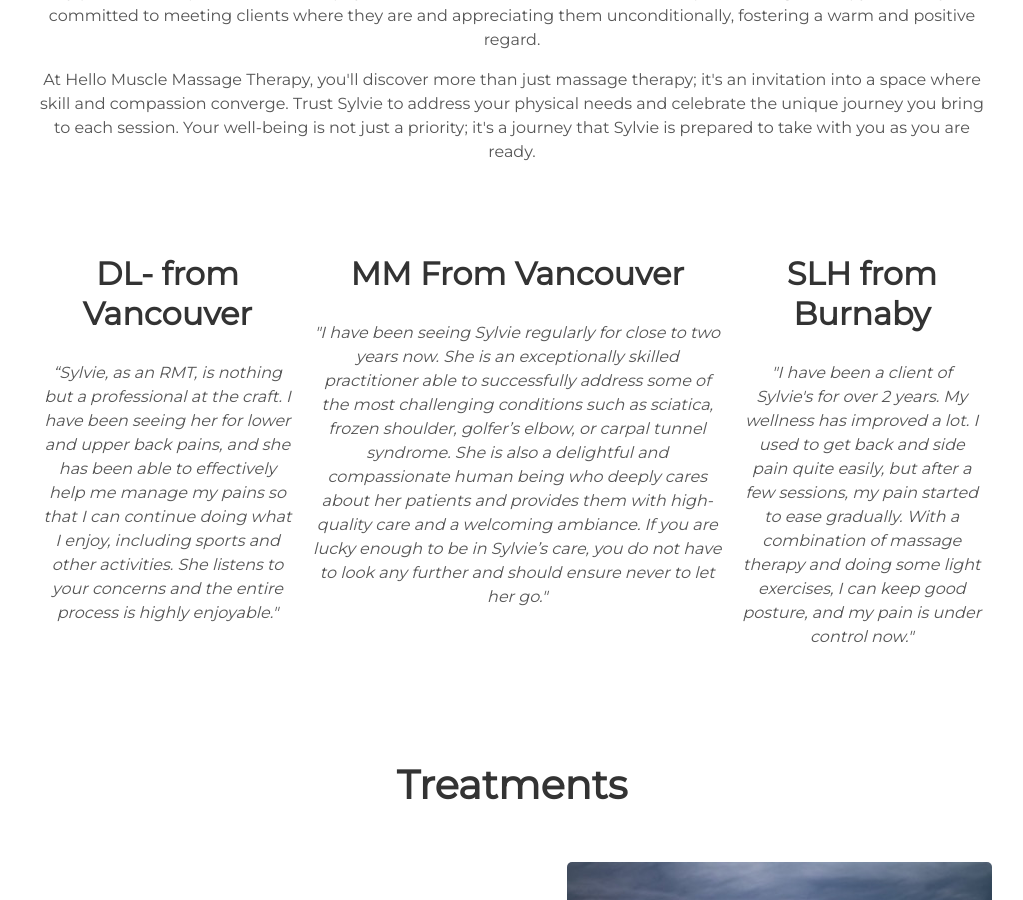
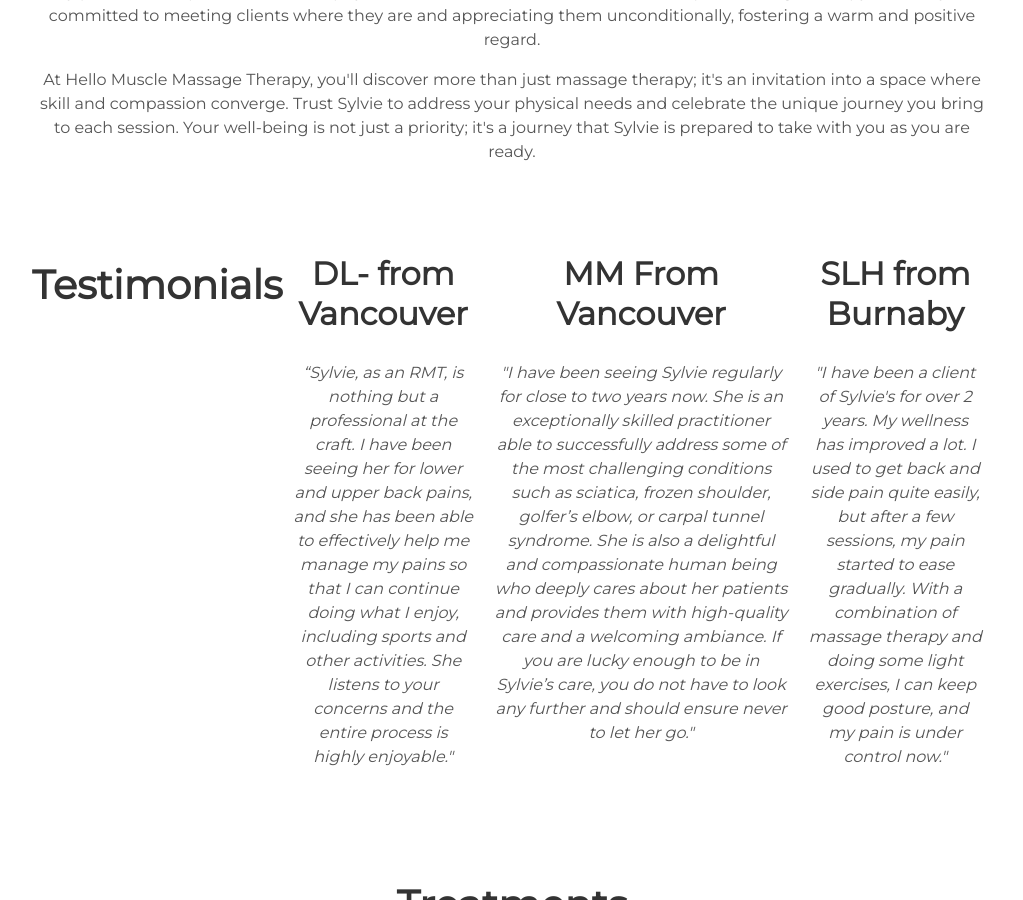
Before and after one commit to HelloMuscle/hellomuscle.github.io, a Jekyll site: the page built from index.html, in a window 1280 px wide and 900 px high, scrolled down 2672 px. Shown: the whole window, without its empty margins (128-1151 px from the left). Built offline with Jekyll 4.4.1, drawn with Linux system fonts in a browser that asks for light colours.

Commit message:
lets see how this looks

```diff
--- a/_includes/testimonial.html
+++ b/_includes/testimonial.html
@@ -1,4 +1,5 @@
   <div class="user">
+    <h1>Testimonials</h1>
     <div class="tech">
       <h2>DL- from Vancouver</h2>
       <p><i>“Sylvie, as an RMT, is nothing but a professional at the craft. I have been seeing her for lower and upper back pains, and she has been able to effectively help me manage my pains so that I can continue doing what I enjoy, including sports and other activities. She listens to your concerns and the entire process is highly enjoyable."</i></p>
```
